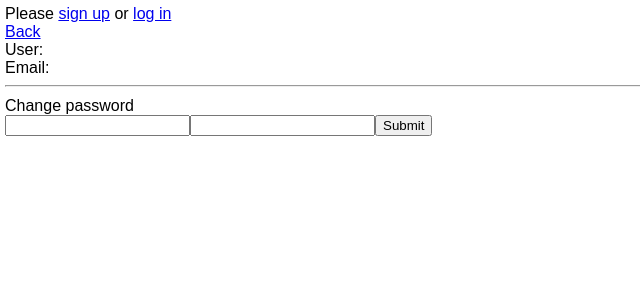
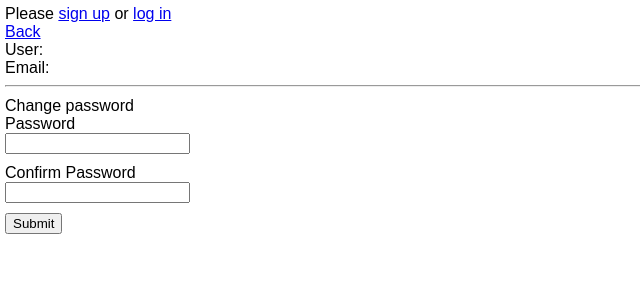
Before and after one commit to sequoian/flashcards, a React (Create React App) app in the folder react/: page /profile in a window 1280 px wide. Shown: the top 300 px of the page, without its empty margins (0-640 px from the left). Built offline with nearby package versions, Linux system fonts and the light colour scheme; no server answers.

Commit message:
format password change

```diff
--- a/react/src/js/ChangePassword.js
+++ b/react/src/js/ChangePassword.js
@@ -70,7 +70,7 @@ const ChangePassword = ({password, confirm, errors, handleChange, handleSubmit})
   <form>
     <div>Change password</div>
     {errors.length > 0 ? <ValidationErrors errors={errors} /> : null }
-    <label htmlFor="password"></label>
+    <label htmlFor="password">Password</label>
     <input
       type="password"
       name="password"
@@ -78,7 +78,7 @@ const ChangePassword = ({password, confirm, errors, handleChange, handleSubmit})
       value={password}
       onChange={handleChange}
     />
-    <label htmlFor="confirm"></label>
+    <label htmlFor="confirm">Confirm Password</label>
     <input
       type="password"
       name="confirm"
--- a/react/src/js/UserProfile.js
+++ b/react/src/js/UserProfile.js
@@ -49,7 +49,7 @@ class UserProfileContainer extends Component {
 }
 
 const UserProfile = ({name, email}) => (
-  <div>
+  <div className="user-form">
     <Link to={'/'}>Back</Link>
     <div>User: {name}</div>
     <div>Email: {email}</div>
```
